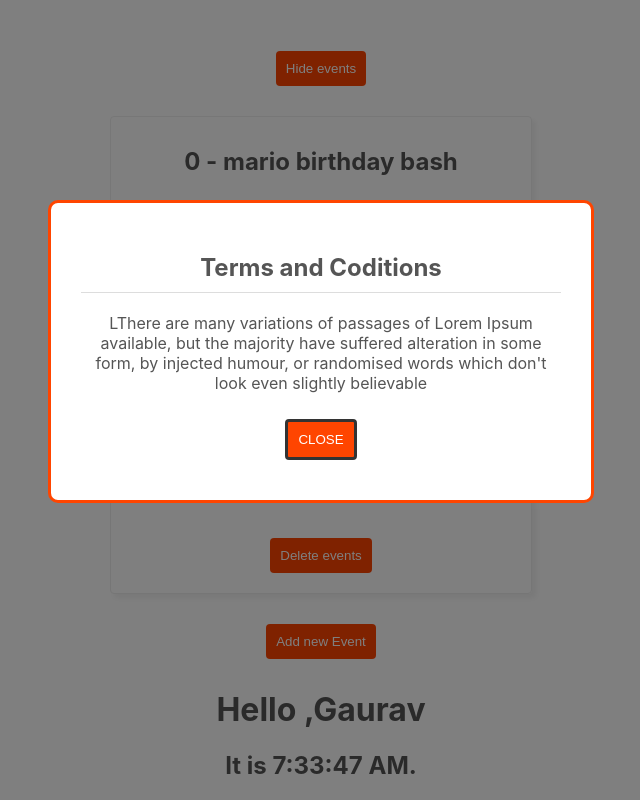
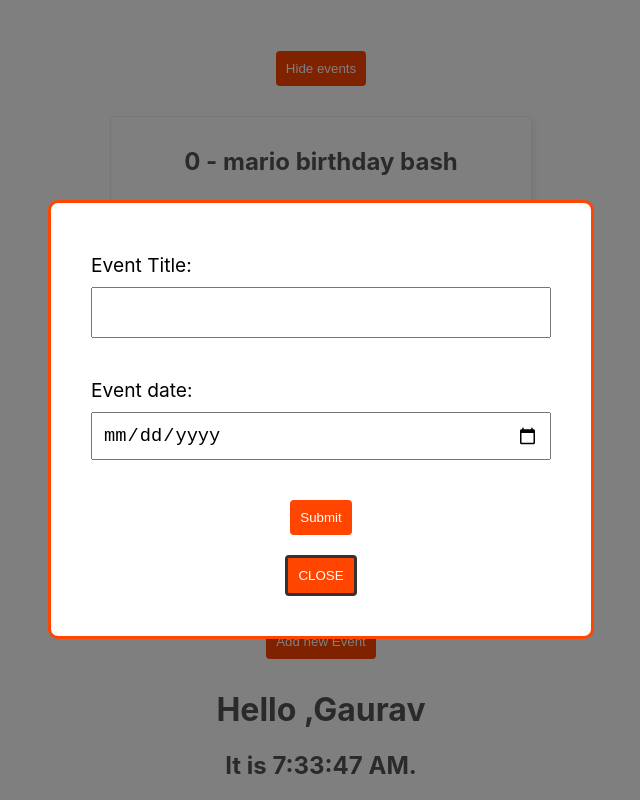
Before and after one commit to gauravdotiyal/React_1, a React (Create React App) app: page / in a window 1280 px wide. Both pictures are taken after a click on the button "Add new Event". Shown: the part 220-1020 px from the top of the page, without its empty margins (319-959 px from the left). Built offline with nearby package versions, Linux system fonts and the light colour scheme.

Commit message:
added form functions

```diff
--- a/src/App.js
+++ b/src/App.js
@@ -4,6 +4,7 @@
 import Modal from  './components/Modal'
 import EventList from './components/EventList'
 import Clock_func from './components/clock_func';
+import NewEventForm from './components/NewEventForm';
 
 function App() {
     const [showModal,setModals]=useState(false)
@@ -71,9 +72,14 @@
         <p>Use my coupon GAURAV07 at this checkout</p>
       </Modal> */}
 
-      {showModal && <Modal handleClose={handleClose} isSalesModal={true} >
+      {/* {showModal && <Modal handleClose={handleClose} isSalesModal={true} >
           <h2>Terms and Coditions</h2>
           <p>LThere are many variations of passages of Lorem Ipsum available, but the majority have suffered alteration in some form, by injected humour, or randomised words which don't look even slightly believable</p>
+      </Modal>} */}
+
+
+      {showModal && <Modal handleClose={handleClose} isSalesModal={true} >
+           <NewEventForm/>
       </Modal>}
 
        <Clock_func name = {name1}/>
--- a/src/components/NewEventForm.css
+++ b/src/components/NewEventForm.css
@@ -0,0 +1,10 @@
+.new-event-form label,
+.new-event-form input{
+    display: block;
+    text-align: left;
+    width: 100%;
+    margin: 10px auto ;
+    padding: 10px;
+    box-sizing: border-box;
+    font-size: 1.2em;
+}
--- a/src/components/NewEventForm.js
+++ b/src/components/NewEventForm.js
@@ -1,15 +1,55 @@
 import './NewEventForm.css'
-import React from 'react'
+import React, { useState } from 'react'
+
+
+
 
 export default function NewEventForm() {
+
+    const [title,setTitle]=useState('')
+    const [date,setDate]=useState('')
+
+    const resetform=()=>{
+        setDate('')
+        setTitle('')
+    }
+
+    const handleSubmit =(e)=>{
+        e.preventDefault()
+        const event={
+            title:title,
+            date:date,
+            id:Math.floor(Math.random()*1000)
+        }
+        console.log(event)
+        resetform()
+    }
+
   return (
-    <div>
-      <form className="new-event-form">
+      <form className="new-event-form" onSubmit={handleSubmit}>
         <label>
         <span>Event Title:</span>
-        <input type='text'  ></input>
+        <input
+          type='text'
+          onChange={(e)=>setTitle(e.target.value)}
+          value={title}
+        />
         </label>
+
+        <label>
+        <span>Event date:</span>
+        <input
+          type='date'
+          onChange={(e)=>setDate(e.target.value)}
+          value={date}
+        />
+        </label>
+
+        <button>Submit</button>
+        {/* <p>title -{title}, date-{date}</p>
+        <p onClick={resetform}>Reset the Form</p> */}
+
       </form>
-    </div>
+
   )
 }
```
